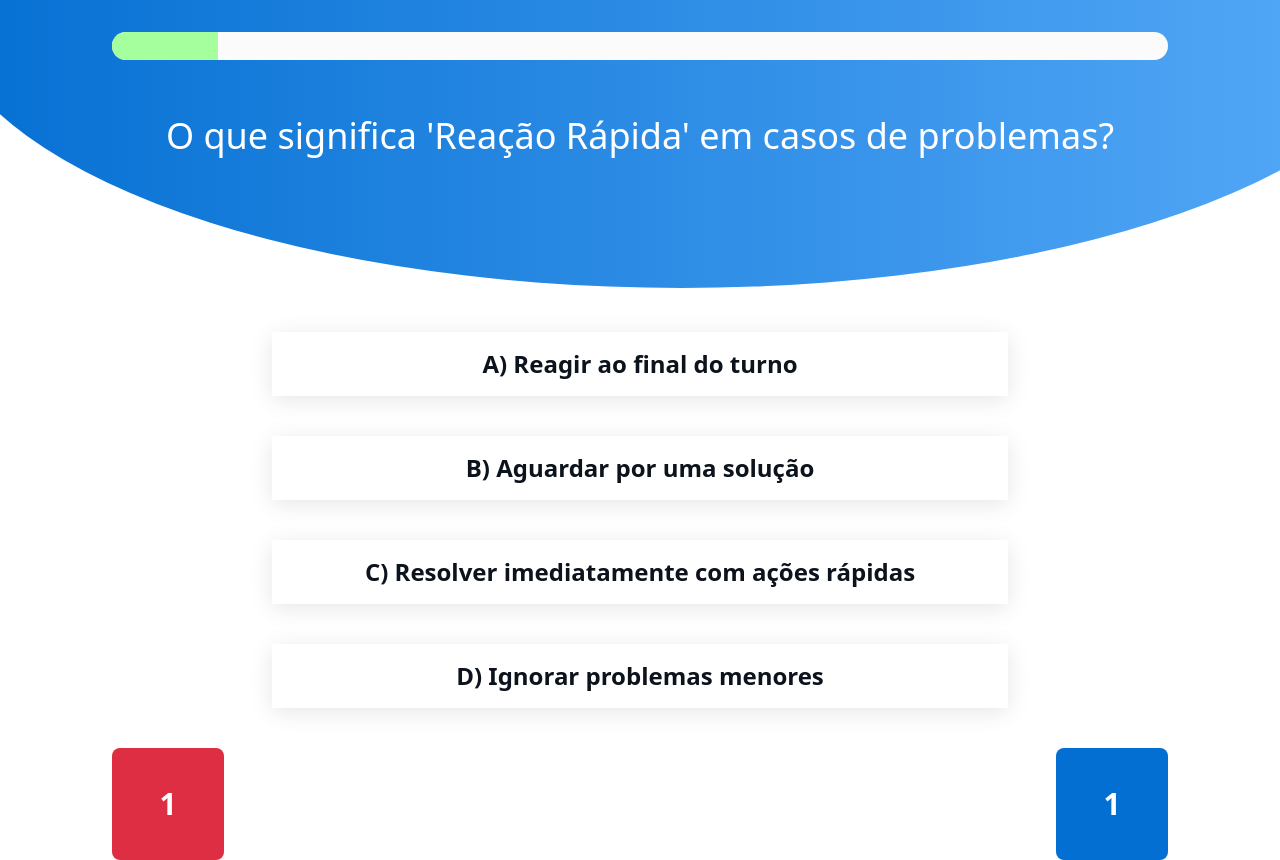
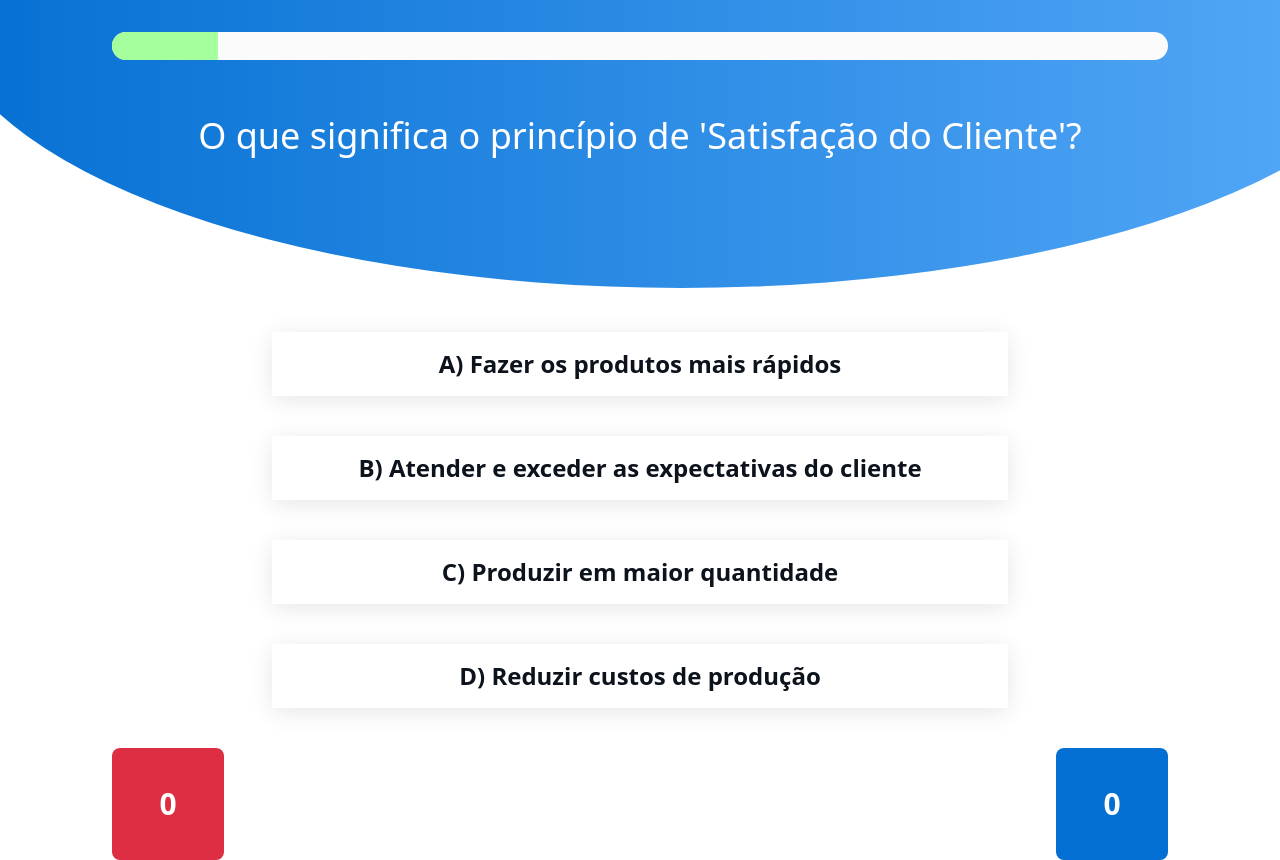
Before and after one commit to Emillyme/QualityQuest, a React (Vite) app: page /perguntas in a window 1280 px wide. Shown: the top 860 px of the page. Built offline with nearby package versions, Linux system fonts and the light colour scheme.

Commit message:
terminando design jogo da memoria

```diff
--- a/package.json
+++ b/package.json
@@ -10,6 +10,9 @@
     "preview": "vite preview"
   },
   "dependencies": {
+    "@babel/compat-data": "^7.26.2",
+    "@babel/core": "^7.26.0",
+    "@babel/preset-env": "^7.26.0",
     "react": "^18.3.1",
     "react-dom": "^18.3.1",
     "react-router-dom": "^6.28.0"
--- a/src/data/datateste.json
+++ b/src/data/datateste.json
@@ -1,14 +1,81 @@
 {
   "perguntas": [
     {
-        "questao": "Qual é a cor do céu?",
-        "opcoes": ["Azul", "Verde", "Amarelo", "Vermelho"],
+      "questao": "Qual é o principal objetivo de ter zero defeitos nos produtos?",
+      "imagem": "https://www.google.com/url?sa=i&url=https%3A%2F%2Femtodolugar.facha.edu.br%2F2023%2F04%2F20%2Fdia-do-pinguim-filmes-com-as-aves-marinhas-para-assistir%2F&psig=AOvVaw1n4wpWKJM7F9hMUN_USWr4&ust=1729904971594000&source=images&cd=vfe&opi=89978449&ved=0CBQQjRxqFwoTCMjdl6usqIkDFQAAAAAdAAAAABAQ",
+      "opcoes": [
+        "A) Reduzir custos",
+        "B) Aumentar a produção",
+        "C) Satisfazer o cliente corretamente",
+        "D) Minimizar os materiais utilizados"
+      ],
+      "resposta": 2
+    },
+    {
+      "questao": "O que significa o princípio de 'Satisfação do Cliente'?",
+      "imagem": "https://www.google.com/url?sa=i&url=https%3A%2F%2Femtodolugar.facha.edu.br%2F2023%2F04%2F20%2Fdia-do-pinguim-filmes-com-as-aves-marinhas-para-assistir%2F&psig=AOvVaw1n4wpWKJM7F9hMUN_USWr4&ust=1729904971594000&source=images&cd=vfe&opi=89978449&ved=0CBQQjRxqFwoTCMjdl6usqIkDFQAAAAAdAAAAABAQ",
+      "opcoes": [
+        "A) Fazer os produtos mais rápidos",
+        "B) Atender e exceder as expectativas do cliente",
+        "C) Produzir em maior quantidade",
+        "D) Reduzir custos de produção"
+      ],
+      "resposta": 1
+    },
+    {
+      "questao": "Como as reclamações dos clientes são tratadas na empresa?",
+      "imagem": "https://www.google.com/url?sa=i&url=https%3A%2F%2Femtodolugar.facha.edu.br%2F2023%2F04%2F20%2Fdia-do-pinguim-filmes-com-as-aves-marinhas-para-assistir%2F&psig=AOvVaw1n4wpWKJM7F9hMUN_USWr4&ust=1729904971594000&source=images&cd=vfe&opi=89978449&ved=0CBQQjRxqFwoTCMjdl6usqIkDFQAAAAAdAAAAABAQ",
+      "opcoes": [
+        "A) São ignoradas",
+        "B) São passadas para outra equipe",
+        "C) São visualizadas e resolvidas diretamente na área de trabalho",
+        "D) São resolvidas apenas uma vez por mês"
+      ],
+      "resposta": 2
+    },
+    {
+      "questao": "O que é o 'Stop Sign' e por que ele é usado?",
+      "imagem": "",
+      "opcoes": [
+        "A) Para indicar um problema de qualidade e interromper a produção",
+        "B) Para chamar um supervisor",
+        "C) Para reduzir o tempo de produção",
+        "D) Para aumentar a velocidade de fabricação"
+      ],
       "resposta": 0
     },
     {
-        "questao": "Qual é a capital do Brasil?",
-        "opcoes": ["Brasília", "São Paulo", "Rio de Janeiro", "Curitiba"],
-        "resposta": 0
+      "questao": "Quem decide encerrar um 'Stop Sign'?",
+      "imagem": "",
+      "opcoes": [
+        "A) Operador da linha",
+        "B) Gestores de manufatura e logística",
+        "C) Clientes",
+        "D) Supervisores de vendas"
+      ],
+      "resposta": 1
+    },
+    {
+      "questao": "O que um colaborador deve fazer ao notar um problema de qualidade?",
+      "imagem": "",
+      "opcoes": [
+        "A) Ignorar o problema",
+        "B) Notificar e parar o processo, se necessário",
+        "C) Resolver sozinho e continuar",
+        "D) Aguardar o gerente resolver"
+      ],
+      "resposta": 1
+    },
+    {
+      "questao": "O que significa 'Reação Rápida' em casos de problemas?",
+      "imagem": "",
+      "opcoes": [
+        "A) Reagir ao final do turno",
+        "B) Aguardar por uma solução",
+        "C) Resolver imediatamente com ações rápidas",
+        "D) Ignorar problemas menores"
+      ],
+      "resposta": 2
     }
   ]
 }
--- a/src/pages/MemoryGame.jsx
+++ b/src/pages/MemoryGame.jsx
@@ -33,25 +33,22 @@ const cardPairs = [
     { image: '/respostas/14.png', type: 'resposta' },
 ];
 
-// Embaralha as cartas
 const shuffledCards = [...cardPairs].sort(() => Math.random() - 0.5);
 
 export function MemoryGame() {
-    const navigate = useNavigate(); // Hook para navegação
+    const navigate = useNavigate();
     const [cards, setCards] = useState(shuffledCards);
     const [flippedIndices, setFlippedIndices] = useState([]);
     const [matchedCards, setMatchedCards] = useState([]);
     const [lockBoard, setLockBoard] = useState(false);
+    const [timeAtual, setTimeAtual] = useState('red');
+    const [pontuacao, setPontuacao] = useState({ red: 0, blue: 0 });
 
     useEffect(() => {
-        // Verifica se todas as cartas foram combinadas
-        if (matchedCards.length + flippedIndices.length === cards.length) {
-            setTimeout(() => {
-                // Quando o jogo terminar, redireciona para a página do jogo "PalavraOculta"
-                navigate('/palavraoculta');
-            }, 1000); // Aguarda 1 segundo antes de redirecionar
+        if (matchedCards.length === cards.length) {
+            setTimeout(() => navigate('/palavraoculta'), 1000);
         }
-    }, [matchedCards, flippedIndices, cards.length, navigate]);
+    }, [matchedCards, cards.length, navigate]);
 
     const handleCardClick = (index) => {
         if (lockBoard || flippedIndices.includes(index) || matchedCards.includes(index)) return;
@@ -62,14 +59,25 @@ export function MemoryGame() {
             setLockBoard(true);
             const firstIndex = flippedIndices[0];
 
-            // Verifica se as imagens combinam
             if (cards[firstIndex].image.split('/').pop() === cards[index].image.split('/').pop()) {
                 setMatchedCards((prev) => [...prev, firstIndex, index]);
-                resetBoard();
+                aumentarPontuacao();
             } else {
-                setTimeout(resetBoard, 1000);
+                setTimeout(() => {
+                    setTimeAtual((prevTime) => (prevTime === 'red' ? 'blue' : 'red'));
+                    resetBoard();
+                }, 1000);
             }
         }
+    };
+
+    const aumentarPontuacao = () => {
+        setPontuacao((prevPontuacao) => ({
+            ...prevPontuacao,
+            [timeAtual]: prevPontuacao[timeAtual] + 1,
+        }));
+        setLockBoard(false);
+        resetBoard();
     };
 
     const resetBoard = () => {
@@ -78,13 +86,19 @@ export function MemoryGame() {
     };
 
     return (
-        <div className="font-josefin flex flex-col items-center justify-center text-center p-[50px] bg-[#404c90]">
+        <div
+            className={`font-josefin flex flex-col items-center justify-center text-center p-[50px] ${
+                timeAtual === 'red' ? 'bg-[#dd2e44]' : 'bg-[#046FD2]'
+            }`}
+        >
             <h2 className="text-2xl font-bold mb-4 text-white">Combine as cartas de acordo com o texto</h2>
             <div className="grid grid-cols-7 gap-4 mb-4">
                 {cards.map((card, index) => (
                     <div
                         key={index}
-                        className={`w-[200px] h-[200px] bg-white rounded-lg flex items-center justify-center cursor-pointer transition-transform duration-300 transform ${flippedIndices.includes(index) || matchedCards.includes(index) ? 'rotate-y-180' : ''}`}
+                        className={`w-[200px] h-[200px] bg-white rounded-lg flex items-center justify-center cursor-pointer transition-transform duration-300 transform ${
+                            flippedIndices.includes(index) || matchedCards.includes(index) ? 'rotate-y-180' : ''
+                        }`}
                         onClick={() => handleCardClick(index)}
                     >
                         {flippedIndices.includes(index) || matchedCards.includes(index) ? (
@@ -95,6 +109,15 @@ export function MemoryGame() {
                     </div>
                 ))}
             </div>
+
+            <div className="flex justify-between w-full mt-10">
+                <div className="w-28 h-28 bg-[#dd2e44] rounded-lg flex justify-center items-center text-white font-semibold text-3xl">
+                    <p>{pontuacao.red}</p>
+                </div>
+                <div className="w-28 h-28 bg-[#046FD2] rounded-lg flex justify-center items-center text-white font-semibold text-3xl">
+                    <p>{pontuacao.blue}</p>
+                </div>
+            </div>
         </div>
     );
 }
--- a/src/pages/Perguntas.jsx
+++ b/src/pages/Perguntas.jsx
@@ -1,9 +1,8 @@
 import { TitlePegunta } from "../components/TitlePergunta";
 import { PerguntaButton } from "../components/PerguntaButton";
 import { useEffect, useState } from "react";
-import data from "../data/data.json";
+import data from "../data/datateste.json";
 import { useNavigate } from 'react-router-dom';
-
 
 export function Perguntas (){
     const navigate = useNavigate();
@@ -33,18 +32,13 @@ export function Perguntas (){
     const passarQuestao = (indexResposta) => {
         if (indexResposta !== dataG.resposta && !passouVez){
             setPassouVez(true);
-
-        }
-        else{
+        } else {
             let novoIndex = sortearQuestao();
-
             setIndex(novoIndex);
-
-            setDataG(perguntas[novoIndex])
-
+            setDataG(perguntas[novoIndex]);
 
             setPerguntas((prevPerguntas) => {
-                const novasPerguntas = [...prevPerguntas]
+                const novasPerguntas = [...prevPerguntas];
                 novasPerguntas.splice(index, 1);
                 return novasPerguntas;
             });
@@ -53,62 +47,43 @@ export function Perguntas (){
         if (indexResposta === dataG.resposta){
             aumentarPontuacao();
         }
-        //console.log("entrou");
         setProgresso(0);
-        //console.log(timeAtual);
-        setTimeAtual(timeAtual == 'red' ? 'blue' : 'red');
-        console.log(timeAtual);
+        setTimeAtual(timeAtual === 'red' ? 'blue' : 'red');
     }
 
-
-
-    useEffect(()=> {
+    useEffect(() => {
         const intervalo = setInterval(() => {
             setProgresso((prev) => {
-                // Se o progresso é menor que o máximo
                 if (prev < maxProgresso) {
-                    // Aumenta o progresso de forma segura
                     return Math.min(prev + incremento, maxProgresso);
-
                 }
                 passarQuestao(5);
-                console.log(timeAtual);
-
-                return prev; // Caso contrário, mantém o valor atual
+                return prev;
             });
-            // requestAnimationFrame(animateProgress); // Continua a animação
         }, 1000);
 
-        if (perguntas.length === 0 ){
+        if (perguntas.length === 0) {
             navigate('/memorygame');
         }
 
         return () => clearInterval(intervalo);
-        // Inicia a animação
-        // const animationId = requestAnimationFrame(animateProgress);
+    }, [timeAtual]);
 
-        // Limpa a animação ao desmontar o componente
-    }, [timeAtual]); // O array vazio garante que isso rode apenas uma vez
-
-
-
-    return(
+    return (
         <div className="overflow-x-hidden">
-            <div className={`w-full h-2/5 ${ timeAtual === 'red' ? "bg-[linear-gradient(350deg,#dd2e44,#FF7699)]" : "bg-[linear-gradient(90deg,#046FD2,#58ABF9)]" } border-fundo -z-10 absolute`}></div>
+            <div className={`w-full h-2/5 ${timeAtual === 'red' ? "bg-[linear-gradient(350deg,#dd2e44,#FF7699)]" : "bg-[linear-gradient(90deg,#046FD2,#58ABF9)]"} border-fundo -z-10 absolute`}></div>
 
             <main className="mx-28">
-
                 {/* barra do cronometro  */}
                 <div className="bg-cronometro-fundo w-full h-7 mt-8 rounded-full overflow-hidden">
-                    <div className="w-full mx-0 h-full bg-correct  transition-all duration-500" style={{width: `${progresso}%`}}></div>
+                    <div className="w-full mx-0 h-full bg-correct transition-all duration-500" style={{width: `${progresso}%`}}></div>
                 </div>
 
-                <div className="">
-
+                <div>
                     <TitlePegunta texto={dataG.questao}/>
                 </div>
 
-                <div className=" mx-40 flex flex-col gap-10 mt-44 justify-center ">
+                <div className="mx-40 flex flex-col gap-10 mt-44 justify-center">
                     <PerguntaButton opcao={dataG.opcoes[0]} passarQuestao={passarQuestao} indexCorreto={dataG.resposta} index={0}/>
                     <PerguntaButton opcao={dataG.opcoes[1]} passarQuestao={passarQuestao} indexCorreto={dataG.resposta} index={1}/>
                     <PerguntaButton opcao={dataG.opcoes[2]} passarQuestao={passarQuestao} indexCorreto={dataG.resposta} index={2}/>
@@ -116,18 +91,16 @@ export function Perguntas (){
                 </div>
 
                 <div className="flex justify-between mt-10">
-                    <div className=" w-28 h-28 bg-[#dd2e44] rounded-lg flex justify-center items-center text-white font-semibold text-3xl">
-                        <p>1</p>
+                    {/* Exibir pontuação dos times */}
+                    <div className="w-28 h-28 bg-[#dd2e44] rounded-lg flex justify-center items-center text-white font-semibold text-3xl">
+                        <p>{pontuacao.red}</p>
                     </div>
 
-                    <div  className=" w-28 h-28 bg-[#046FD2] rounded-lg flex justify-center items-center text-white font-semibold text-3xl">
-                        <p>1</p>
+                    <div className="w-28 h-28 bg-[#046FD2] rounded-lg flex justify-center items-center text-white font-semibold text-3xl">
+                        <p>{pontuacao.blue}</p>
                     </div>
                 </div>
-
-                {/* <div className={`h-32 w-32 ${timeAtual == 'red' ? "bg-red-400" : "bg-cyan-600"}`}><p>{timeAtual} : {timeAtual == 'red'? pontuacao.red : pontuacao.blue}</p></div> */}
             </main>
-
         </div>
-    )
+    );
 }
```
Also changed, not shown: 2 other files (tests, documents, lock files or other folders). Lines whose indentation alone changed are shown as unchanged.
